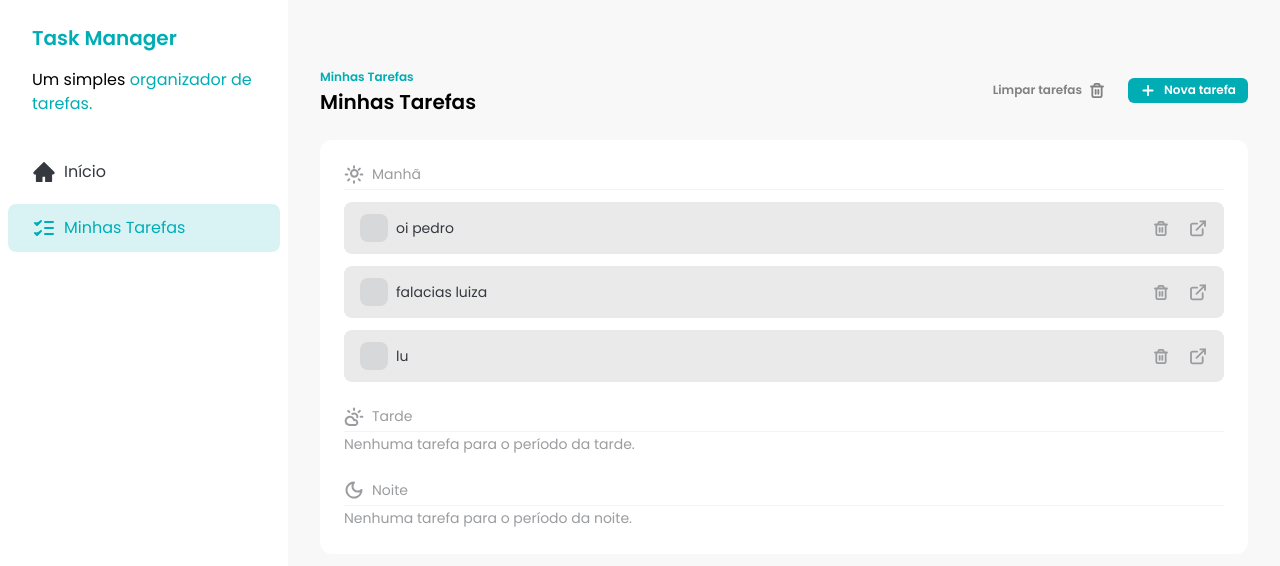
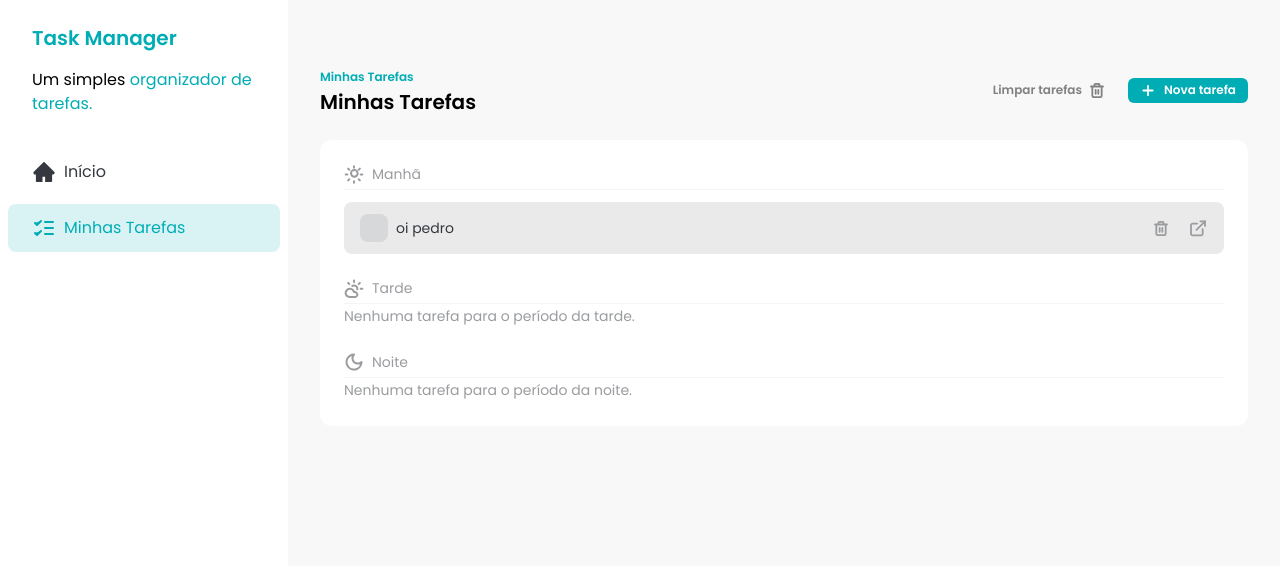
Before and after one commit to PedroRomaoDev/task-manager, a React (Vite) app: page /tasks in a window 1280 px wide. Shown: the top 566 px of the page. Built offline with nearby package versions, Linux system fonts and the light colour scheme; data requests are answered from the project's data file.

Commit message:
feat: add task query keys variable

```diff
--- a/db.json
+++ b/db.json
@@ -6,20 +6,6 @@
       "time": "morning",
       "description": "oi",
       "status": "not_started"
-    },
-    {
-      "id": "9a56adf1-fea5-4ff5-8ba0-ff3240c1c810",
-      "title": "falacias luiza",
-      "time": "morning",
-      "description": "discordias saito",
-      "status": "not_started"
-    },
-    {
-      "id": "736e0235-7790-4ad4-809f-01f479da74e8",
-      "title": "lu",
-      "time": "morning",
-      "description": "edu",
-      "status": "not_started"
     }
   ]
 }
--- a/src/components/SidebarButton.jsx
+++ b/src/components/SidebarButton.jsx
@@ -28,9 +28,6 @@ const SidebarButton = ({ children, to }) => {
 SidebarButton.propTypes = {
   children: PropTypes.node.isRequired,
   // node: qualquer coisa que pode ser renderizada, como texto, número, elemento React, etc.
-  color: PropTypes.oneOf(["unselected", "selected"]),
-  // unselected: botão não selecionado, com cor de texto padrão
-  // selected: botão selecionado, com fundo e texto destacados
 };
 
 export default SidebarButton;
--- a/src/hooks/data/use-add-task.js
+++ b/src/hooks/data/use-add-task.js
@@ -1,5 +1,6 @@
 import { useMutation, useQueryClient } from "@tanstack/react-query";
 
+import { taskQueryKeys } from "../../keys/queries";
 import { api } from "../../lib/axios";
 
 export const useAddTask = () => {
@@ -11,7 +12,7 @@ export const useAddTask = () => {
       return createdTask;
     },
     onSuccess: (createdTask) => {
-      queryClient.setQueryData("tasks", (oldTasks) => {
+      queryClient.setQueryData(taskQueryKeys.getAll(), (oldTasks) => {
         return [...oldTasks, createdTask];
       });
     },
--- a/src/hooks/data/use-delete-task.js
+++ b/src/hooks/data/use-delete-task.js
@@ -1,5 +1,6 @@
 import { useMutation, useQueryClient } from "@tanstack/react-query";
 
+import { taskQueryKeys } from "../../keys/queries";
 import { api } from "../../lib/axios";
 
 export const useDeleteTask = (taskId) => {
@@ -11,7 +12,7 @@ export const useDeleteTask = (taskId) => {
       return deletedTask;
     },
     onSuccess: (deletedTask) => {
-      queryClient.setQueryData("tasks", (oldTask) => {
+      queryClient.setQueryData(taskQueryKeys.getAll(), (oldTask) => {
         return oldTask.filter((oldTask) => oldTask.id !== deletedTask.id);
       });
     },
--- a/src/hooks/data/use-get-task.js
+++ b/src/hooks/data/use-get-task.js
@@ -1,10 +1,11 @@
 import { useQuery } from "@tanstack/react-query";
 
+import { taskQueryKeys } from "../../keys/queries";
 import { api } from "../../lib/axios";
 
 export const useGetTask = ({ taskId, onSuccess }) => {
   return useQuery({
-    queryKey: ["task", taskId],
+    queryKey: taskQueryKeys.getOne(taskId),
     queryFn: async () => {
       const { data: task } = await api.get(`/tasks/${taskId}`);
       onSuccess(task);
--- a/src/hooks/data/use-get-tasks.js
+++ b/src/hooks/data/use-get-tasks.js
@@ -1,10 +1,11 @@
 import { useQuery } from "@tanstack/react-query";
 
+import { taskQueryKeys } from "../../keys/queries";
 import { api } from "../../lib/axios";
 
 export const useGetTasks = () => {
   return useQuery({
-    queryKey: "tasks",
+    queryKey: taskQueryKeys.getAll(),
     queryFn: async () => {
       // preciso pegar os dados da API, atualizar o meu state "tasks"
       const { data: tasks } = await api.get("/tasks");
--- a/src/hooks/data/use-update-task.js
+++ b/src/hooks/data/use-update-task.js
@@ -1,5 +1,6 @@
 import { useMutation, useQueryClient } from "@tanstack/react-query";
 
+import { taskQueryKeys } from "../../keys/queries";
 import { api } from "../../lib/axios";
 
 export const useUpdateTask = (taskId) => {
@@ -8,12 +9,12 @@ export const useUpdateTask = (taskId) => {
     mutationKey: ["updateTask", taskId],
     mutationFn: async (data) => {
       const { data: updatedTask } = await api.patch(`/tasks/${taskId}`, {
-        title: data.title.trim(),
-        description: data.description.trim(),
-        time: data.time,
+        title: data?.title?.trim(),
+        description: data?.description?.trim(),
+        time: data?.time,
+        status: data?.status,
       });
-      //
-      queryClient.setQueryData("tasks", (oldTasks) => {
+      queryClient.setQueryData(taskQueryKeys.getAll(), (oldTasks) => {
         return oldTasks.map((task) => {
           if (task.id === taskId) {
             return updatedTask;
@@ -21,7 +22,7 @@ export const useUpdateTask = (taskId) => {
           return task;
         });
       });
-      queryClient.setQueryData(["task", taskId], updatedTask);
+      queryClient.setQueryData(taskQueryKeys.getOne(taskId), updatedTask);
     },
   });
 };
--- /dev/null
+++ b/src/keys/queries.js
@@ -0,0 +1,4 @@
+export const taskQueryKeys = {
+  getAll: () => ["tasks"],
+  getOne: (taskId) => ["task", taskId],
+};
```
